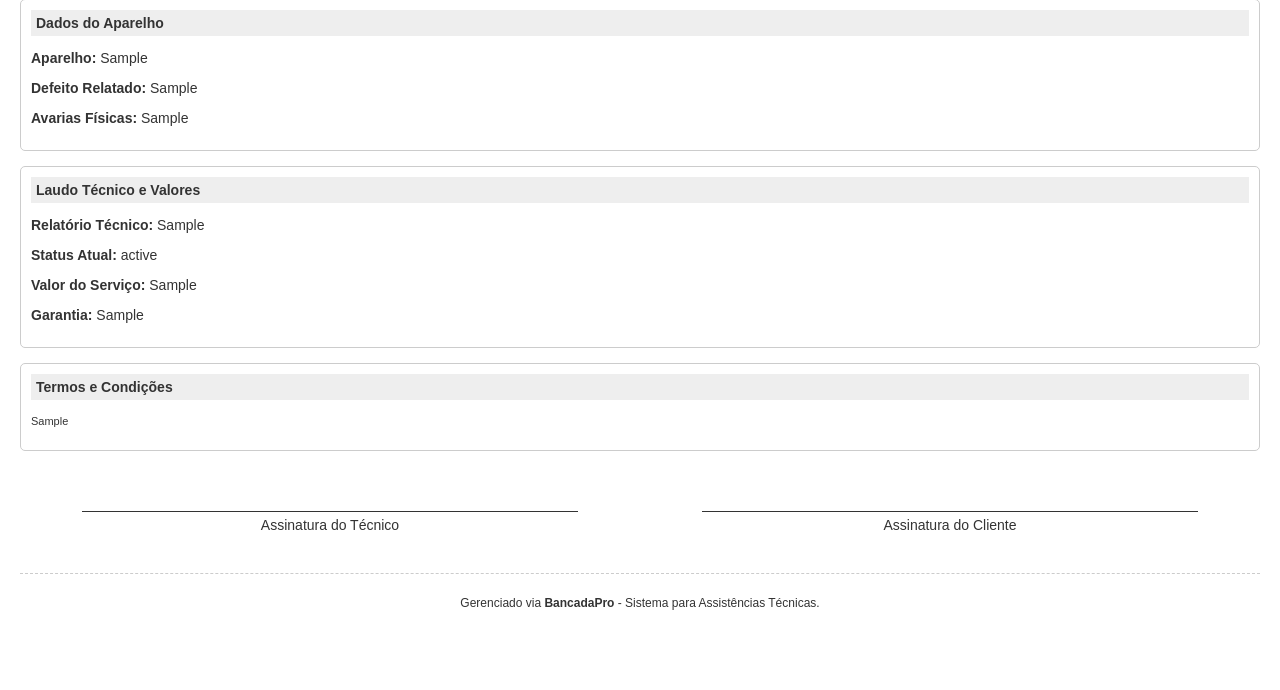
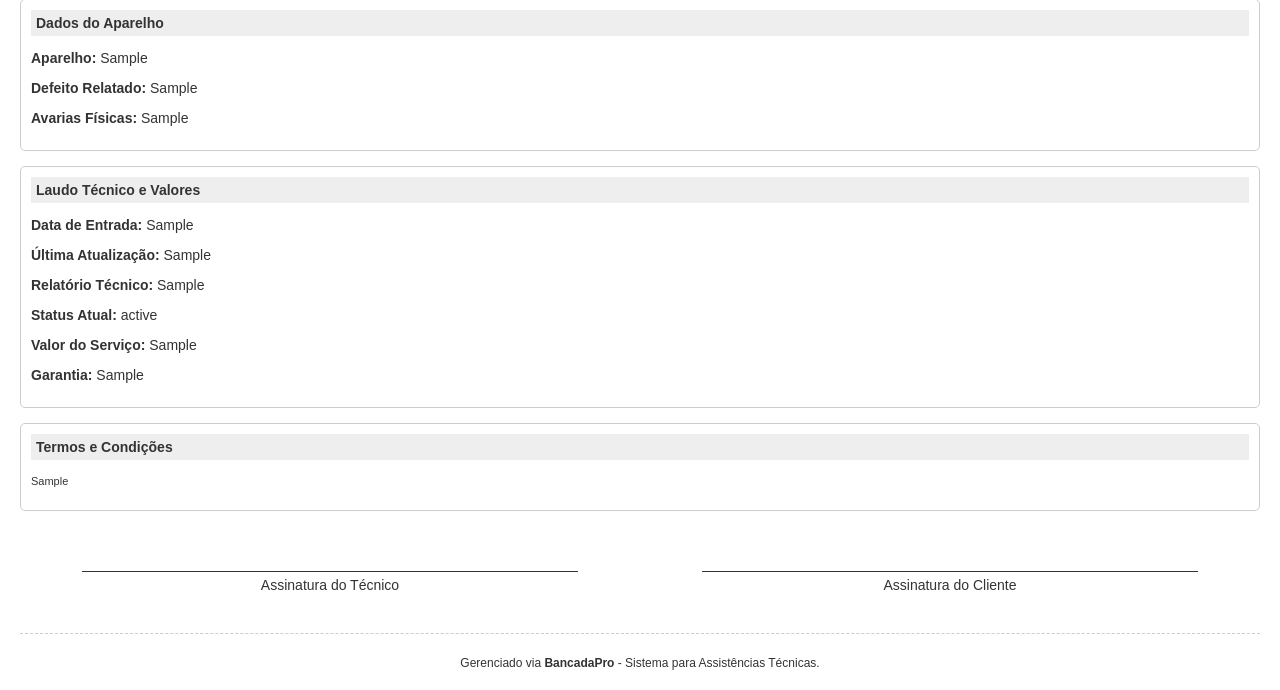
Before and after one commit to lungponto-ctrl/lung-infocell, a Flask app: a page that uses templates/imprimir_os.html in a window 1280 px wide. Shown: the part 381-1071 px from the top of the page. Before the commit the page ends 991 px from the top, so only its background shows below. Run offline with Flask 3, Linux system fonts and the light colour scheme; a user stored in the database is signed in; tables that the repository leaves empty hold one stand-in row (values such as "Sample post"); some libraries are stand-ins or nearby versions.

Commit message:
Adicionando controle automatico de data e hora na criacao e alteracao de status da OS

```diff
--- a/main.py
+++ b/main.py
@@ -1,5 +1,6 @@
 import os
 import re
+from datetime import datetime
 from flask import Flask, render_template, request, jsonify, redirect, url_for, session
 from flask_sqlalchemy import SQLAlchemy
 
@@ -95,8 +96,9 @@ class OrdemServico(db.Model):
     status = db.Column(db.String(50), nullable=False, default="Em Análise Técnica")
     valor = db.Column(db.String(50), nullable=False, default="A definir")
     garantia = db.Column(db.String(50), nullable=True, default="90 Dias")
-    termos = db.Column(db.Text, nullable=True,
-                       default="Nossa loja oferece 90 dias de garantia sobre os serviços realizados e as peças substituídas, conforme a legislação vigente.\n\n✅ A garantia cobre defeitos relacionados ao serviço executado ou às peças substituídas.\n\n⚠️ A garantia poderá não cobrir:\n- Danos causados por quedas, impactos ou mau uso;\n- Danos por contato com líquidos ou oxidação posterior;\n- Novos defeitos sem relação com o reparo efetuado;\n- Danos decorrentes de intervenções de terceiros.\n\n📌 Cada situação será avaliada tecnicamente, respeitando os direitos do consumidor previstos em lei.")
+    termos = db.Column(db.Text, nullable=True)
+    data_criacao = db.Column(db.String(30), nullable=True)
+    data_atualizacao = db.Column(db.String(30), nullable=True)
 
 
 # --- MIGRAÇÃO AUTOMÁTICA E INICIALIZAÇÃO ---
@@ -114,6 +116,8 @@ with app.app_context():
         ("ordens_servico", "valor", "VARCHAR(50) DEFAULT 'A definir'"),
         ("ordens_servico", "garantia", "VARCHAR(50) DEFAULT '90 Dias'"),
         ("ordens_servico", "termos", "TEXT"),
+        ("ordens_servico", "data_criacao", "VARCHAR(30)"),
+        ("ordens_servico", "data_atualizacao", "VARCHAR(30)"),
         ("clientes", "empresa_id", "INTEGER DEFAULT 1"),
         ("clientes", "endereco", "VARCHAR(200)")
     ]
@@ -323,7 +327,9 @@ def admin():
             "status": os_item.status,
             "valor": os_item.valor,
             "garantia": os_item.garantia or "90 Dias",
-            "termos": os_item.termos or ""
+            "termos": os_item.termos or "",
+            "data_criacao": os_item.data_criacao or "Não registrada",
+            "data_atualizacao": os_item.data_atualizacao or os_item.data_criacao or "Não registrada"
         }
 
     ticket_medio = (faturamento_total / os_concluidas) if os_concluidas > 0 else 0.0
@@ -416,6 +422,8 @@ def criar_os():
     avarias_str = ", ".join(avarias_lista) if isinstance(avarias_lista, list) else str(avarias_lista)
     end_cliente = dados.get('endereco', '')
 
+    agora_str = datetime.now().strftime("%d/%m/%Y %H:%M")
+
     default_termos = "Nossa loja oferece 90 dias de garantia sobre os serviços realizados e as peças substituídas, conforme a legislação vigente.\n\n✅ A garantia cobre defeitos relacionados ao serviço executado ou às peças substituídas.\n\n⚠️ A garantia poderá não cobrir:\n- Danos causados por quedas, impactos ou mau uso;\n- Danos por contato com líquidos ou oxidação posterior;\n- Novos defeitos sem relação com o reparo efetuado;\n- Danos decorrentes de intervenções de terceiros.\n\n📌 Cada situação será avaliada tecnicamente, respeitando os direitos do consumidor previstos em lei."
 
     try:
@@ -432,7 +440,9 @@ def criar_os():
             status=dados.get('status', 'Em Análise Técnica'),
             valor=dados.get('valor', 'A definir'),
             garantia=dados.get('garantia', '90 Dias'),
-            termos=dados.get('termos', default_termos)
+            termos=dados.get('termos', default_termos),
+            data_criacao=agora_str,
+            data_atualizacao=agora_str
         )
         db.session.add(nova_os)
         db.session.commit()
@@ -472,6 +482,8 @@ def consultar_os():
             "aparelho": os_item.aparelho, "defeito": os_item.defeito, "status": os_item.status,
             "valor": os_item.valor, "relatorio": os_item.relatorio or "Em avaliação",
             "garantia": os_item.garantia, "termos": os_item.termos,
+            "data_criacao": os_item.data_criacao or "Não registrada",
+            "data_atualizacao": os_item.data_atualizacao or os_item.data_criacao or "Não registrada",
             "mensagem": f"Aparelho: {os_item.aparelho} | Status: {os_item.status} | Garantia: {os_item.garantia}"
         })
     else:
@@ -496,7 +508,13 @@ def editar_os():
     os_item.defeito = dados.get('defeito', os_item.defeito)
     os_item.relatorio = dados.get('relatorio', os_item.relatorio)
     os_item.avarias = ", ".join(avarias_lista) if isinstance(avarias_lista, list) else str(avarias_lista)
-    os_item.status = dados.get('status', os_item.status)
+
+    # Atualiza a data/hora sempre que houver modificação (status ou dados)
+    novo_status = dados.get('status', os_item.status)
+    if os_item.status != novo_status or True:
+        os_item.data_atualizacao = datetime.now().strftime("%d/%m/%Y %H:%M")
+
+    os_item.status = novo_status
     os_item.valor = dados.get('valor', os_item.valor)
     os_item.garantia = dados.get('garantia', os_item.garantia)
     os_item.termos = dados.get('termos', os_item.termos)
--- a/templates/admin.html
+++ b/templates/admin.html
@@ -303,6 +303,8 @@ Para solicitar a garantia, entre em contato com a nossa loja e apresente o núme
                             <span style="font-size: 12px; background: #333; padding: 3px 8px; border-radius: 4px; color: #ffcc00; font-weight: bold;">{{ os.status }}</span>
                         </div>
                         <div class="os-detalhes">
+                            <p>📅 <strong>Entrada:</strong> {{ os.data_criacao }}</p>
+                            <p>🔄 <strong>Última Alteração:</strong> {{ os.data_atualizacao }}</p>
                             <p>👤 <strong>Cliente:</strong> {{ os.cliente }} ({{ os.telefone }})</p>
                             <p>📱 <strong>Aparelho:</strong> {{ os.aparelho }}</p>
                             <p>⚠️ <strong>Defeito Relatado:</strong> {{ os.defeito }}</p>
--- a/templates/imprimir_os.html
+++ b/templates/imprimir_os.html
@@ -48,6 +48,8 @@
 
     <div class="section">
         <h3>Laudo Técnico e Valores</h3>
+        <p><strong>Data de Entrada:</strong> {{ os.data_criacao or 'N/A' }}</p>
+        <p><strong>Última Atualização:</strong> {{ os.data_atualizacao or 'N/A' }}</p>
         <p><strong>Relatório Técnico:</strong> {{ os.relatorio or 'Em avaliação' }}</p>
         <p><strong>Status Atual:</strong> {{ os.status }}</p>
         <p><strong>Valor do Serviço:</strong> {{ os.valor }}</p>
@@ -56,7 +58,7 @@
 
     <div class="section">
         <h3>Termos e Condições</h3>
-        <p style="font-size: 11px; line-height: 1.4;">{{ os.termos }}</p>
+        <p style="font-size: 11px; line-height: 1.4; white-space: pre-line;">{{ os.termos }}</p>
     </div>
 
     <div class="assinatura">
```
